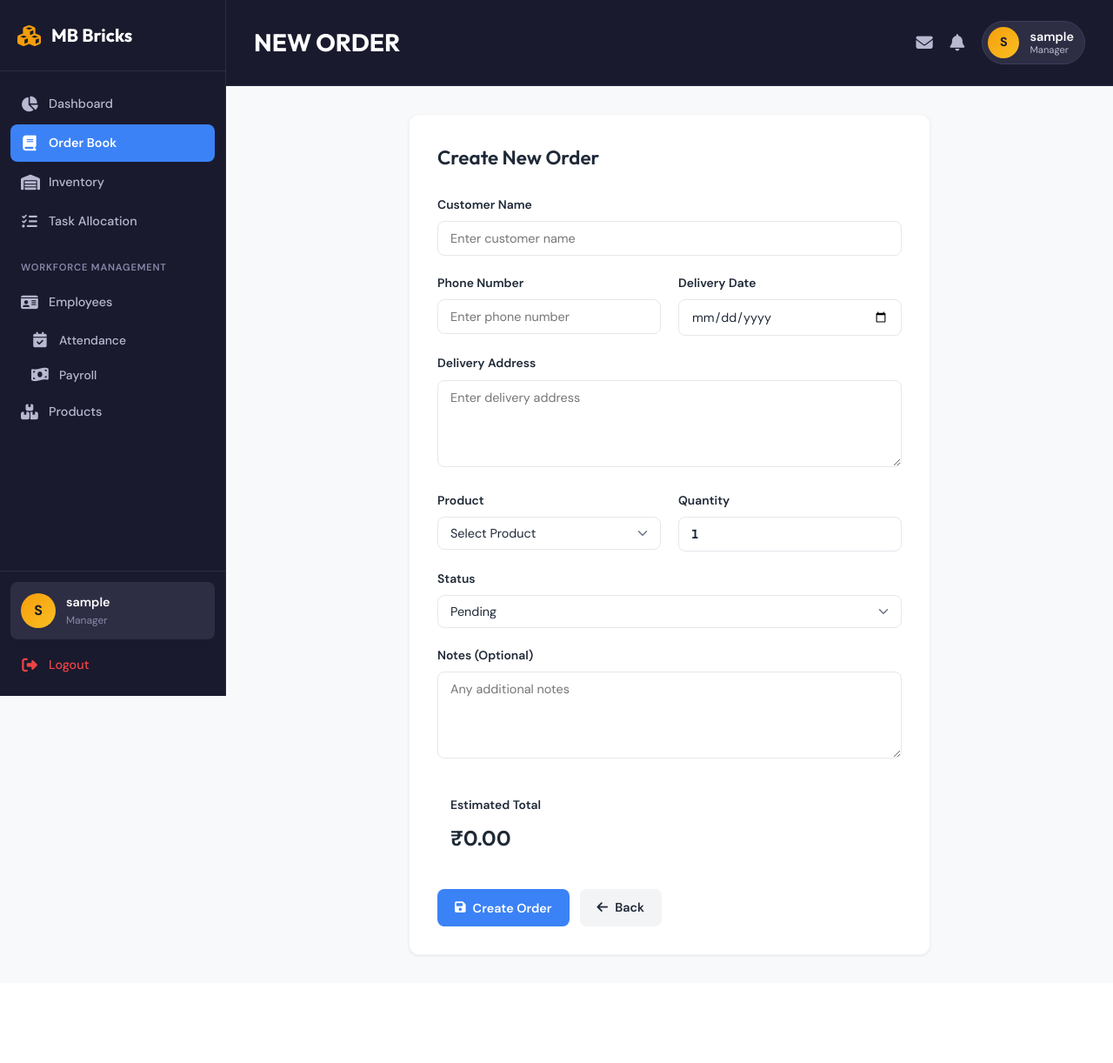
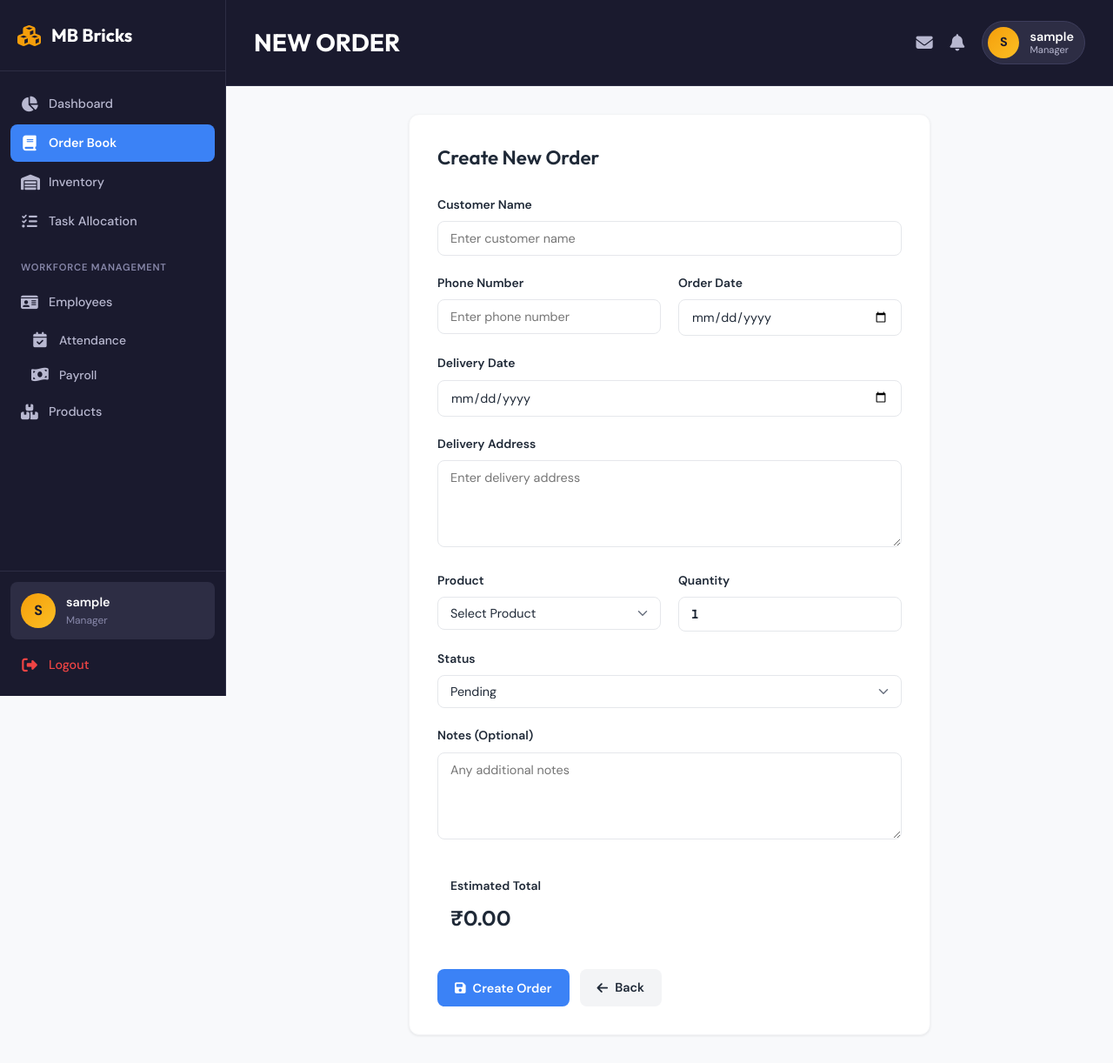
Before and after one commit to Ani07-05/brickdash, a Flask app: page /orders/add in a window 1280 px wide. Shown: the whole page at 87% size. Before the commit the page ends 1100 px from the top, so only its background shows below. Run offline with Flask 2, Linux system fonts and the light colour scheme; the visitor is signed in with stand-in values (Sample User, id 1); data comes from the database, SQL or seed files in the repository.

Commit message:
added data modification and removed project column from employees

```diff
--- a/app.py
+++ b/app.py
@@ -868,10 +868,11 @@ def edit_order(id):
         total = product['price_per_unit'] * quantity
 
         delivery_date = parse_date(request.form.get('delivery_date', ''))
+        order_date = parse_date(request.form.get('order_date', ''))
 
         db.execute('''
             UPDATE orders SET customer_name=?, customer_phone=?, customer_address=?,
-                            product_id=?, quantity=?, total_amount=?, status=?, delivery_date=?, notes=?
+                            product_id=?, quantity=?, total_amount=?, status=?, delivery_date=?, order_date=?, notes=?
             WHERE id=?
         ''', (
             request.form['customer_name'],
@@ -882,6 +883,7 @@ def edit_order(id):
             total,
             request.form.get('status', 'Pending'),
             delivery_date,
+            order_date,
             request.form.get('notes', ''),
             id
         ))
--- a/templates/employees.html
+++ b/templates/employees.html
@@ -66,7 +66,6 @@
                         <th>Name</th>
                         <th>Role</th>
                         <th>Phone no / Email</th>
-                        <th>Project</th>
                         <th>Status</th>
                         <th>Action</th>
                     </tr>
@@ -88,7 +87,6 @@
                             {{ employee.phone or 'N/A' }}<br>
                             <span style="color: var(--text-tertiary); font-size: 0.8rem;">{{ employee.email if employee.email else '' }}</span>
                         </td>
-                        <td style="color: var(--text-secondary);">{{ employee.department if employee.department else 'BrickDash' }}</td>
                         <td>
                             {% if employee.is_active %}
                             <span class="badge badge-success"><i class="fas fa-circle" style="font-size: 0.5rem; margin-right: 4px;"></i> Active</span>
--- a/templates/order_form.html
+++ b/templates/order_form.html
@@ -23,6 +23,14 @@
                        placeholder="Enter phone number">
             </div>
 
+            <div class="form-group">
+                <label for="order_date">Order Date</label>
+                <input type="date" id="order_date" name="order_date" class="form-control"
+                       value="{{ order.order_date.strftime('%Y-%m-%d') if order and order.order_date else '' }}">
+            </div>
+        </div>
+
+        <div class="form-row">
             <div class="form-group">
                 <label for="delivery_date">Delivery Date</label>
                 <input type="date" id="delivery_date" name="delivery_date" class="form-control"
```
